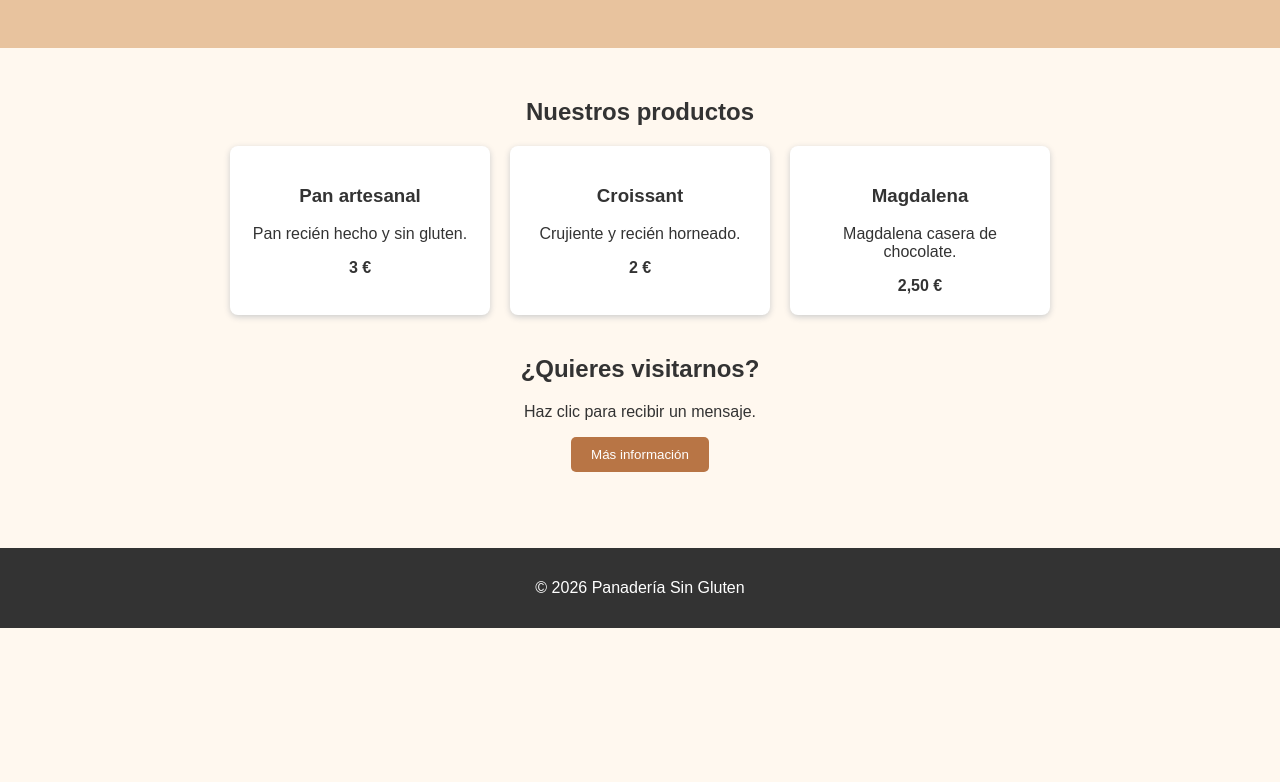
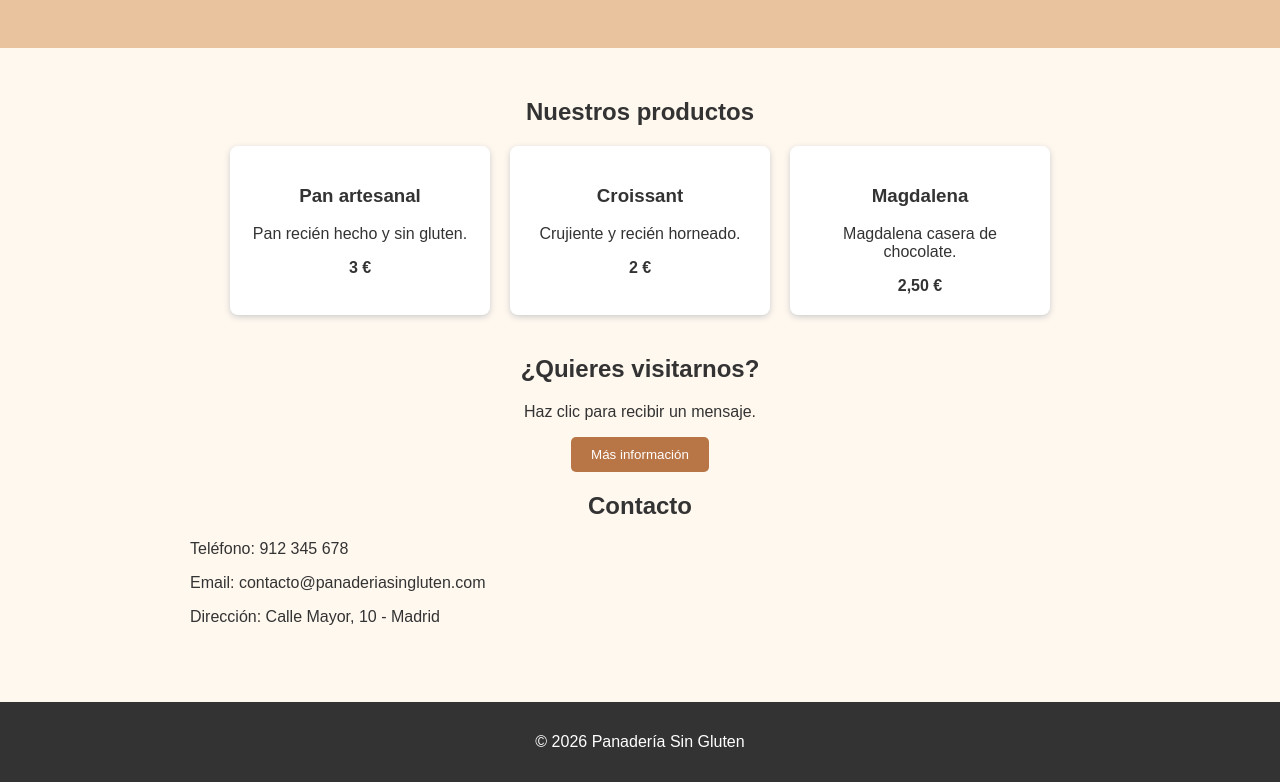
Before and after one commit to Nur-L/proyecto_ud1_lamazares_guerreiro, a plain HTML site: page index.html in a window 1280 px wide. Shown: the part 109-891 px from the top of the page. Before the commit the page ends 800 px from the top, so only its background shows below. Drawn offline with Linux system fonts and the light colour scheme; a script that the page names is missing.

Commit message:
Añado datos de contacto

```diff
--- a/index.html
+++ b/index.html
@@ -44,6 +44,14 @@
             <button id="boton">Más información</button>
             <p id="mensaje"></p>
         </section>
+
+        <section class="contacto">
+            <h2>Contacto</h2>
+            <p>Teléfono: 912 345 678</p>
+            <p>Email: contacto@panaderiasingluten.com</p>
+            <p>Dirección: Calle Mayor, 10 - Madrid</p>
+        </section>
+
     </main>
 
     <footer>
```
